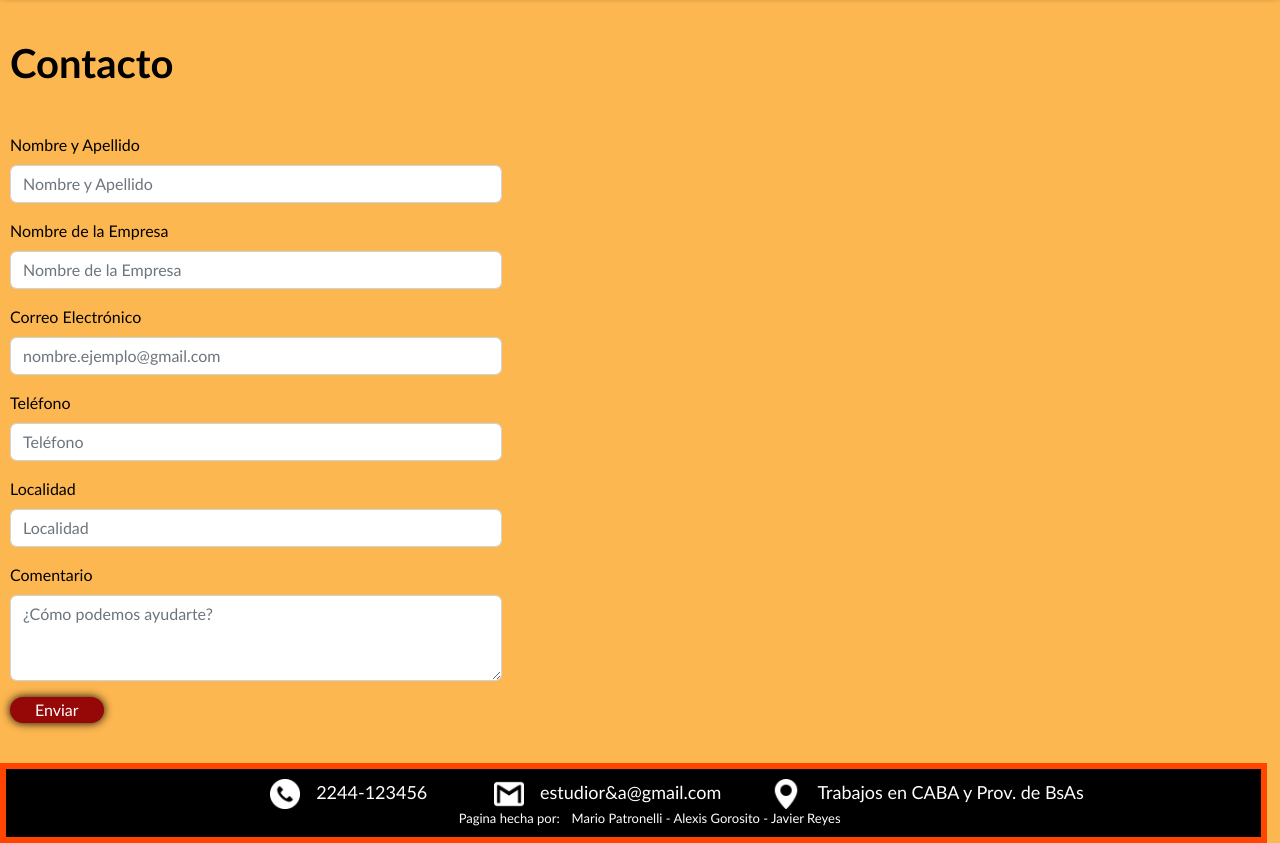
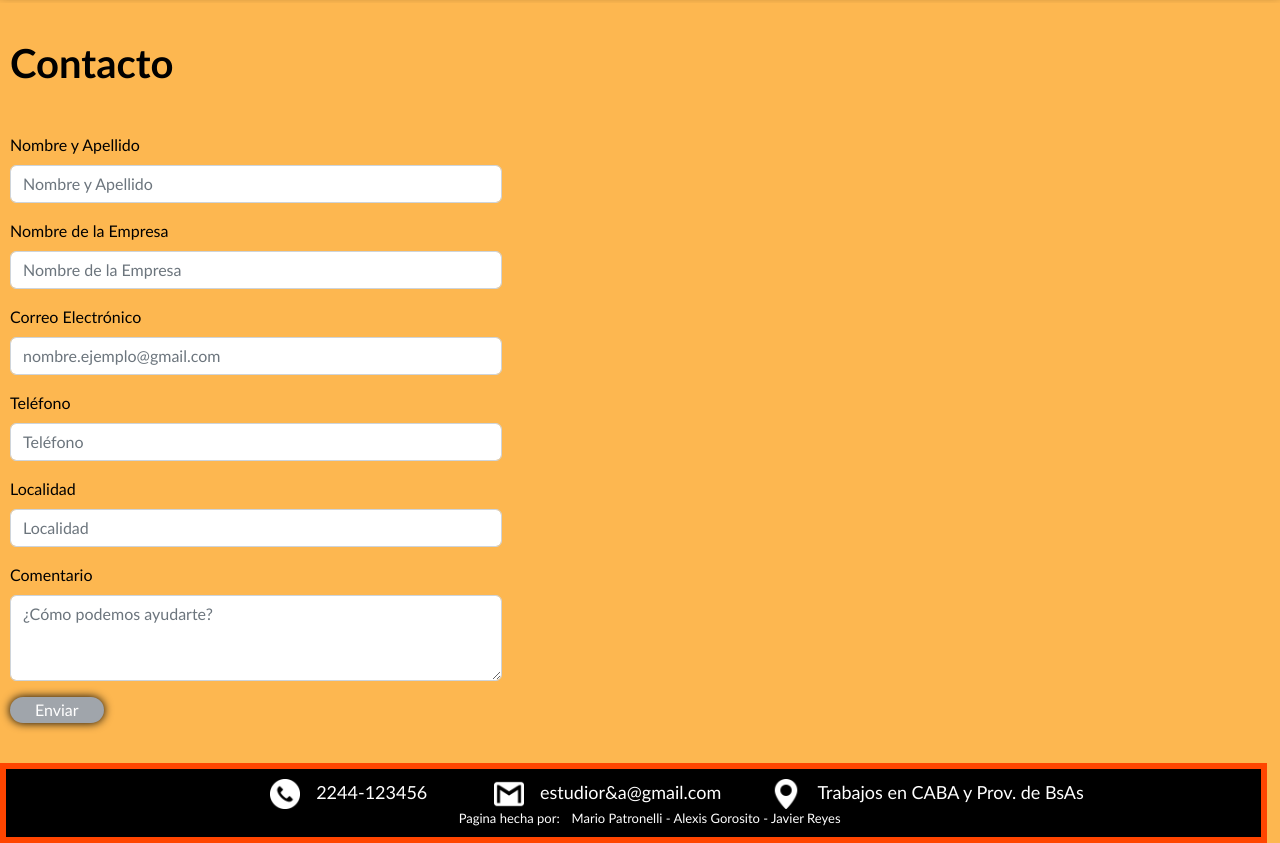
Before and after one commit to elMarito/Trabajo-Practico-Final-2022, a website: page index.html in a window 1280 px wide. Shown: the part 1418-2261 px from the top of the page. Drawn offline with nearby package versions, Linux system fonts and the light colour scheme.

Commit message:
correccion color button.

```diff
--- a/styles.css
+++ b/styles.css
@@ -144,8 +144,8 @@ th{
     font-size: 18px;
 }
 .disabled {
-    /* background-color: #a0a5ab;*/
-    background-color: rgb(150, 8, 8);
+     background-color: #a0a5ab;
+/*    background-color: rgb(150, 8, 8);*/
     color: white;
 }
 .footer-list{
```
